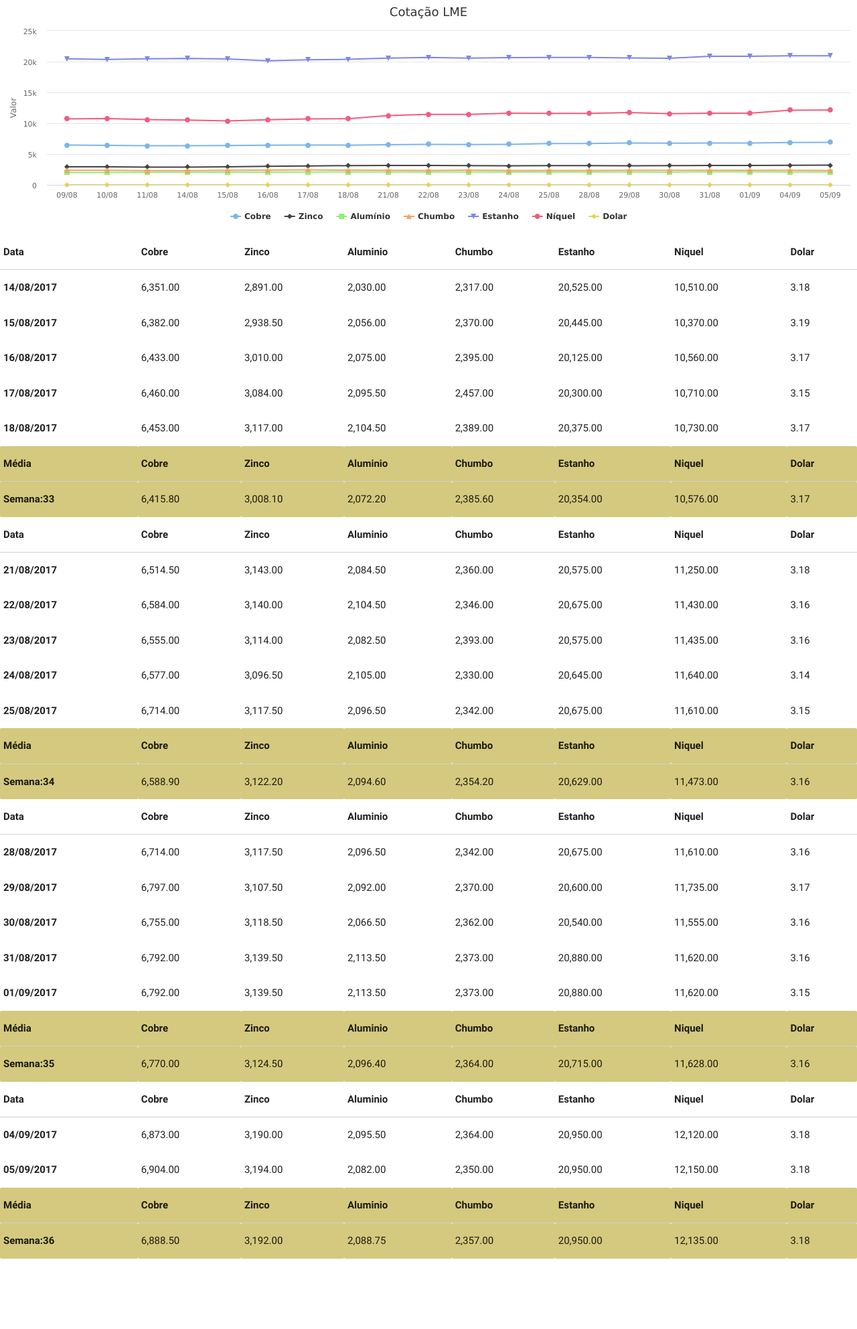
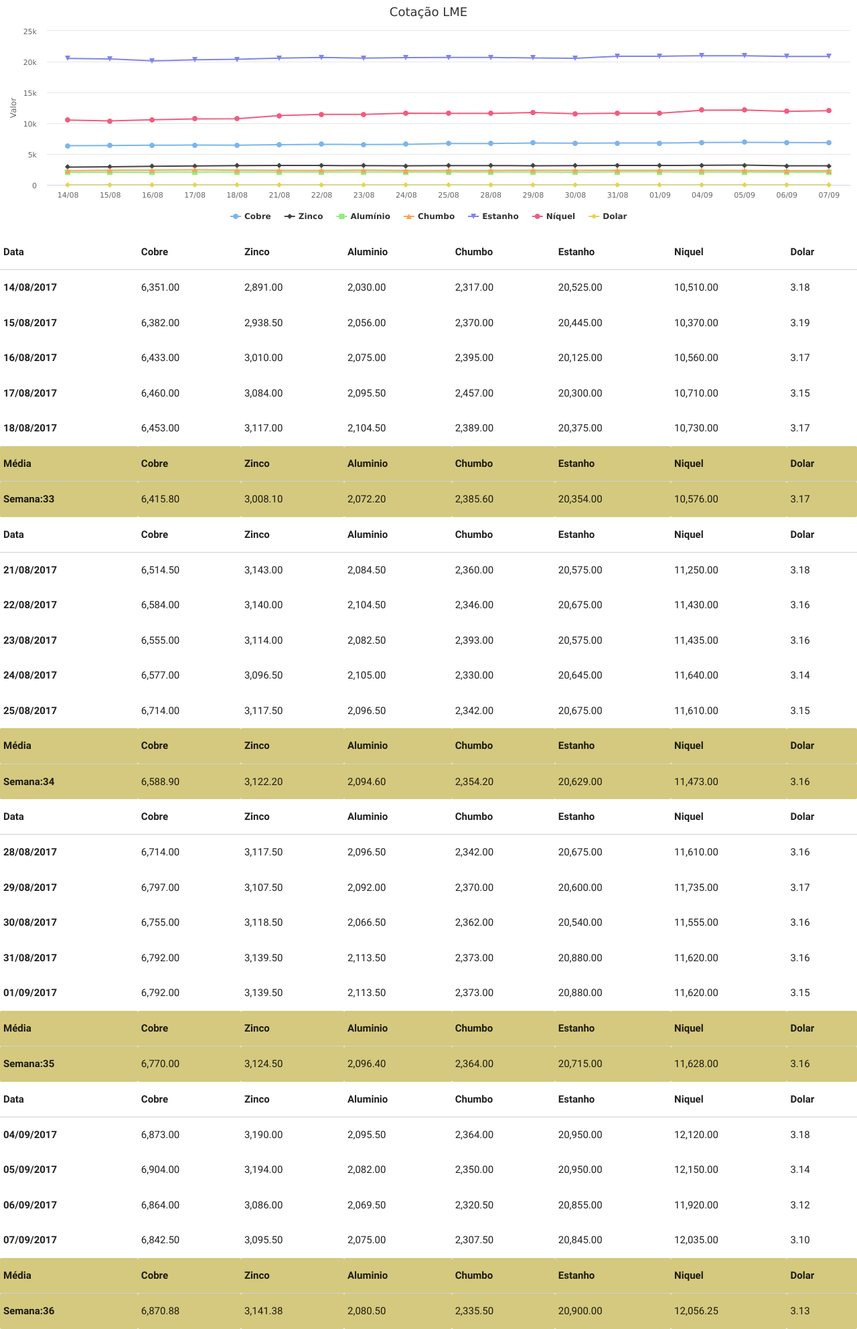
Before and after one commit to tiagocordeiro/flask-lme-chart, a Flask app: page /lme/dashboard in a window 1280 px wide. Shown: the whole page at 67% size. Before the commit the page ends 1879 px from the top, so only its background shows below. Run offline with Flask 2, Linux system fonts and the light colour scheme; some libraries are stand-ins or nearby versions.

Commit message:
Cotação Atualizada

```diff
--- a/static/cotacao-atual.csv
+++ b/static/cotacao-atual.csv
@@ -1,7 +1,4 @@
 Date,Cobre,Zinco,Aluminio,Chumbo,Estanho,Niquel,Dolar
-2017-08-09,6465.0,2947.0,2018.0,2367.5,20475.0,10710.0,3.1259000301361
-2017-08-10,6416.5,2935.0,2024.0,2358.0,20350.0,10770.0,3.1522998809814
-2017-08-11,6353.5,2886.5,2040.5,2322.5,20450.0,10590.0,3.1735999584198
 2017-08-14,6351.0,2891.0,2030.0,2317.0,20525.0,10510.0,3.1777000427246
 2017-08-15,6382.0,2938.5,2056.0,2370.0,20445.0,10370.0,3.1872000694275
 2017-08-16,6433.0,3010.0,2075.0,2395.0,20125.0,10560.0,3.1675999164581
@@ -18,4 +15,6 @@ Date,Cobre,Zinco,Aluminio,Chumbo,Estanho,Niquel,Dolar
 2017-08-31,6792.0,3139.5,2113.5,2373.0,20880.0,11620.0,3.1587998867035
 2017-09-01,,,,,,,3.1459999084473
 2017-09-04,6873.0,3190.0,2095.5,2364.0,20950.0,12120.0,3.1777000427246
-2017-09-05,6904.0,3194.0,2082.0,2350.0,20950.0,12150.0,
+2017-09-05,6904.0,3194.0,2082.0,2350.0,20950.0,12150.0,3.1394000053406
+2017-09-06,6864.0,3086.0,2069.5,2320.5,20855.0,11920.0,3.1157999038696
+2017-09-07,6842.5,3095.5,2075.0,2307.5,20845.0,12035.0,3.0978999137878
--- a/templates/mesclado.html
+++ b/templates/mesclado.html
@@ -739,7 +739,59 @@
     12,150.00
    </td>
    <td>
-    3.18
+    3.14
+   </td>
+  </tr>
+  <tr>
+   <th>
+    06/09/2017
+   </th>
+   <td>
+    6,864.00
+   </td>
+   <td>
+    3,086.00
+   </td>
+   <td>
+    2,069.50
+   </td>
+   <td>
+    2,320.50
+   </td>
+   <td>
+    20,855.00
+   </td>
+   <td>
+    11,920.00
+   </td>
+   <td>
+    3.12
+   </td>
+  </tr>
+  <tr>
+   <th>
+    07/09/2017
+   </th>
+   <td>
+    6,842.50
+   </td>
+   <td>
+    3,095.50
+   </td>
+   <td>
+    2,075.00
+   </td>
+   <td>
+    2,307.50
+   </td>
+   <td>
+    20,845.00
+   </td>
+   <td>
+    12,035.00
+   </td>
+   <td>
+    3.10
    </td>
   </tr>
  </tbody>
@@ -777,25 +829,25 @@
     Semana:36
    </th>
    <td>
-    6,888.50
+    6,870.88
    </td>
    <td>
-    3,192.00
+    3,141.38
    </td>
    <td>
-    2,088.75
+    2,080.50
    </td>
    <td>
-    2,357.00
+    2,335.50
    </td>
    <td>
-    20,950.00
+    20,900.00
    </td>
    <td>
-    12,135.00
+    12,056.25
    </td>
    <td>
-    3.18
+    3.13
    </td>
   </tr>
  </tbody>
```
Also changed, not shown: static/todo-periodo.csv.
